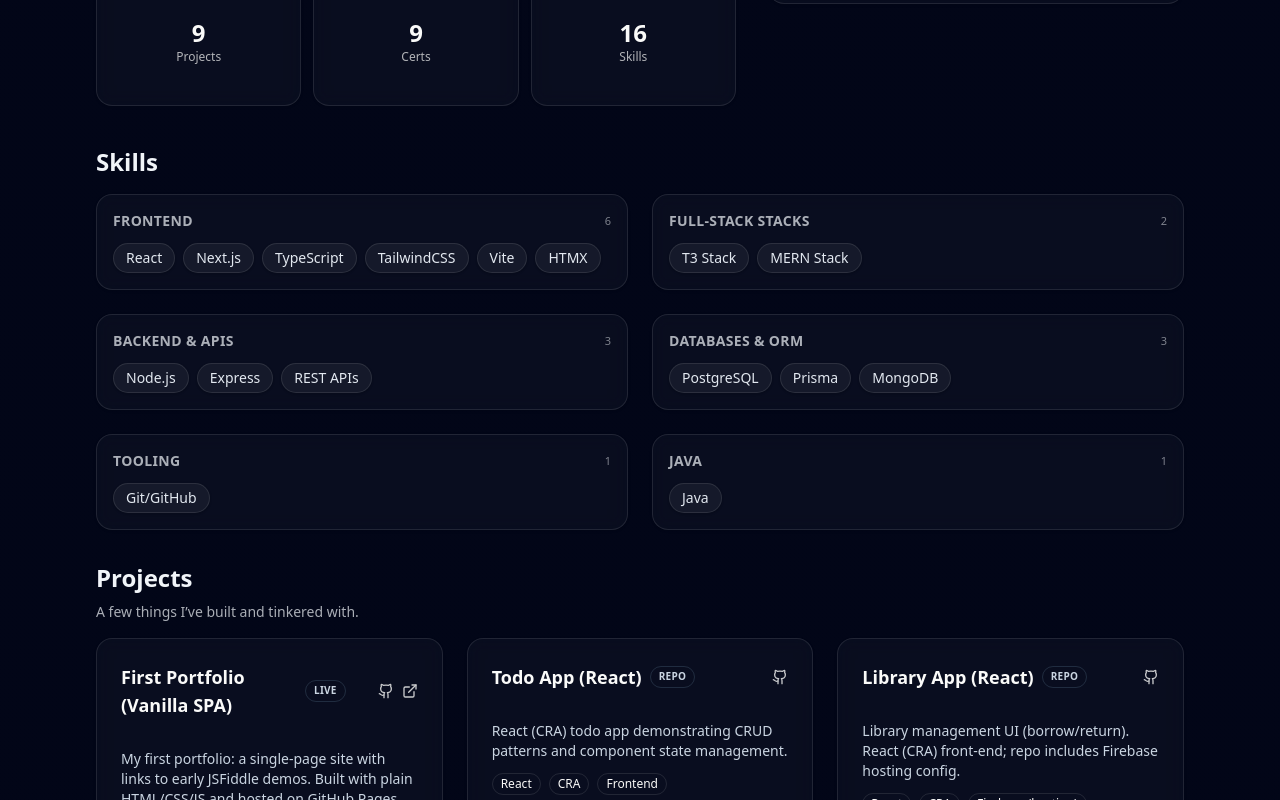
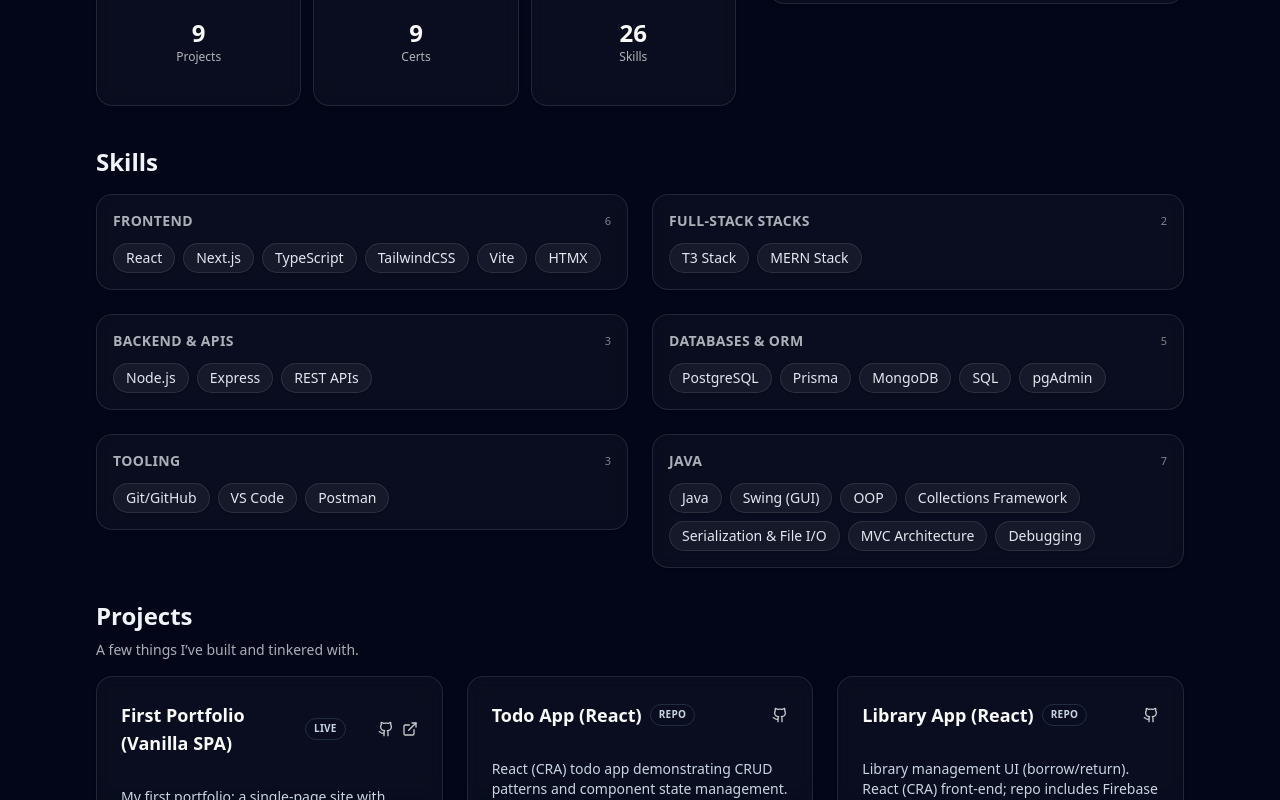
Before and after one commit to AlexanderBadenhorst/Portfolio_Website, a React (Vite) app: page / in a window 1280 px wide. Shown: the part 475-1275 px from the top of the page. Built offline with nearby package versions, Linux system fonts and the light colour scheme.

Commit message:
updated skills section

```diff
--- a/src/data/site.ts
+++ b/src/data/site.ts
@@ -40,11 +40,34 @@ export const groupedSkills: SkillGroup[] = [
     label: "Frontend",
     items: ["React", "Next.js", "TypeScript", "TailwindCSS", "Vite", "HTMX"],
   },
-  { label: "Full-stack stacks", items: ["T3 Stack", "MERN Stack"] },
-  { label: "Backend & APIs", items: ["Node.js", "Express", "REST APIs"] },
-  { label: "Databases & ORM", items: ["PostgreSQL", "Prisma", "MongoDB"] },
-  { label: "Tooling", items: ["Git/GitHub"] },
-  { label: "Java", items: ["Java"] },
+  {
+    label: "Full-stack stacks",
+    items: ["T3 Stack", "MERN Stack"]
+  },
+  {
+    label: "Backend & APIs",
+    items: ["Node.js", "Express", "REST APIs"]
+  },
+  {
+    label: "Databases & ORM",
+    items: ["PostgreSQL", "Prisma", "MongoDB", "SQL", "pgAdmin"]
+  },
+  {
+    label: "Tooling",
+    items: ["Git/GitHub", "VS Code", "Postman"]
+  },
+  {
+    label: "Java",
+    items: [
+      "Java",
+      "Swing (GUI)",
+      "OOP",
+      "Collections Framework",
+      "Serialization & File I/O",
+      "MVC Architecture",
+      "Debugging"
+    ]
+  },
 ];
 
 export const certificates: Certificate[] = [
```
